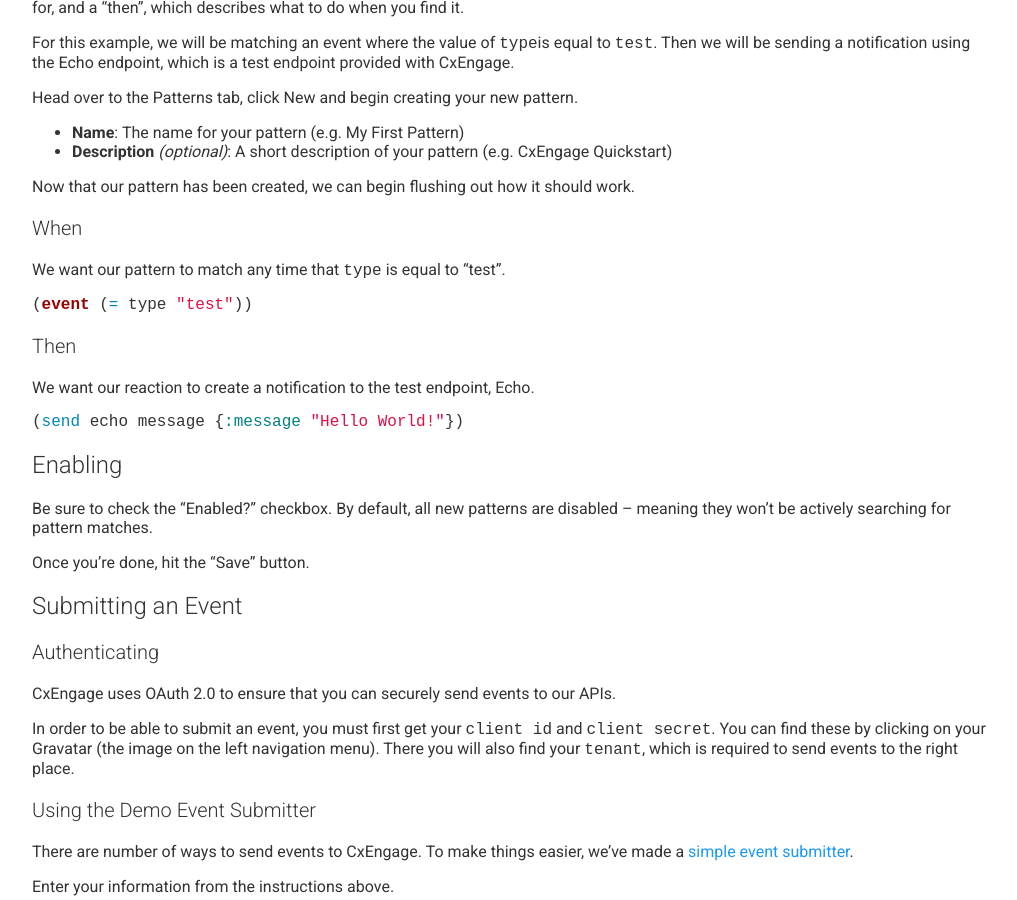
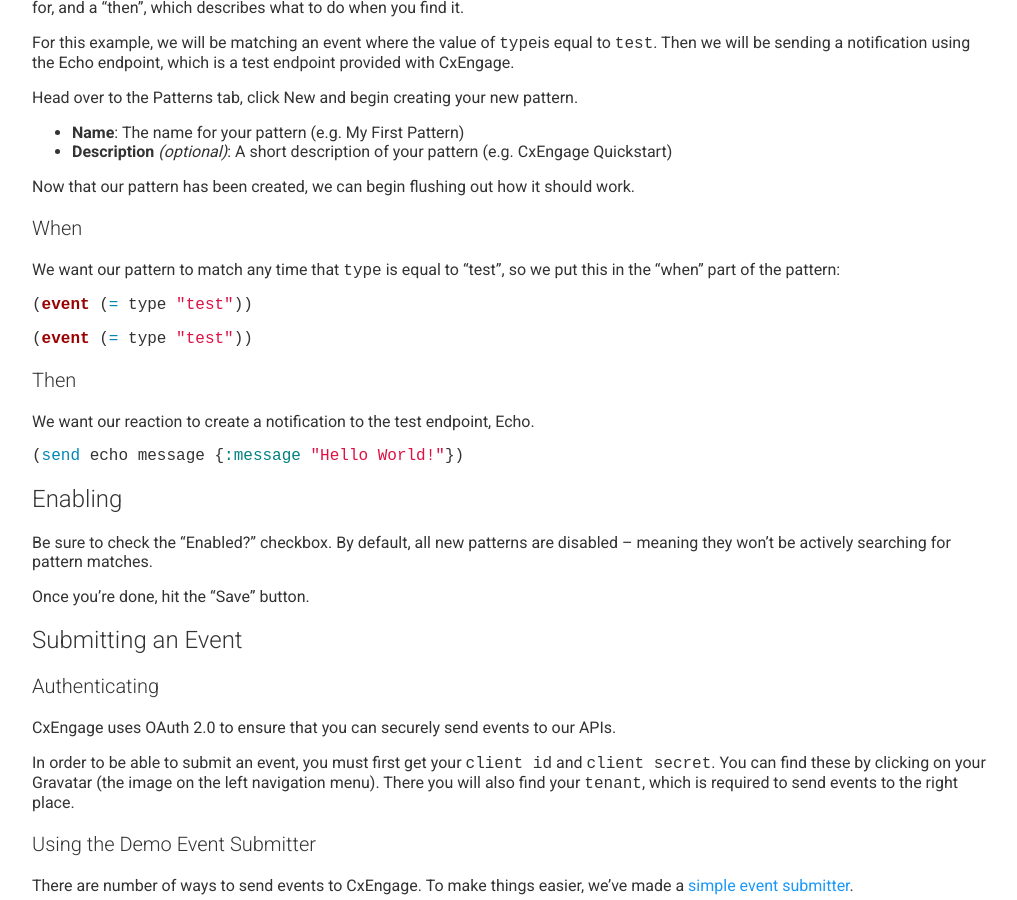
Before and after one commit to ianbishop/userevents.github.io, a Jekyll site: the page built from docs/quickstart.md, in a window 1280 px wide and 900 px high, scrolled down 1407 px. Shown: the whole window, without its empty margins (0-1017 px from the left). Built offline with Jekyll 4.4.1, drawn with Linux system fonts in a browser that asks for light colours; Markdown is read by kramdown in place of the engine named in the settings.

Commit message:
Testing code highlighting

````diff
--- a/docs/quickstart.md
+++ b/docs/quickstart.md
@@ -45,11 +45,15 @@
 
 ### When
 
-We want our pattern to match any time that `type` is equal to "test".
+We want our pattern to match any time that `type` is equal to "test", so we put this in the "when" part of the pattern:
 
 {% highlight clojure %}
 (event (= type "test"))
 {% endhighlight %}
+
+```clojure
+(event (= type "test"))
+```
 
 ### Then
 
````
